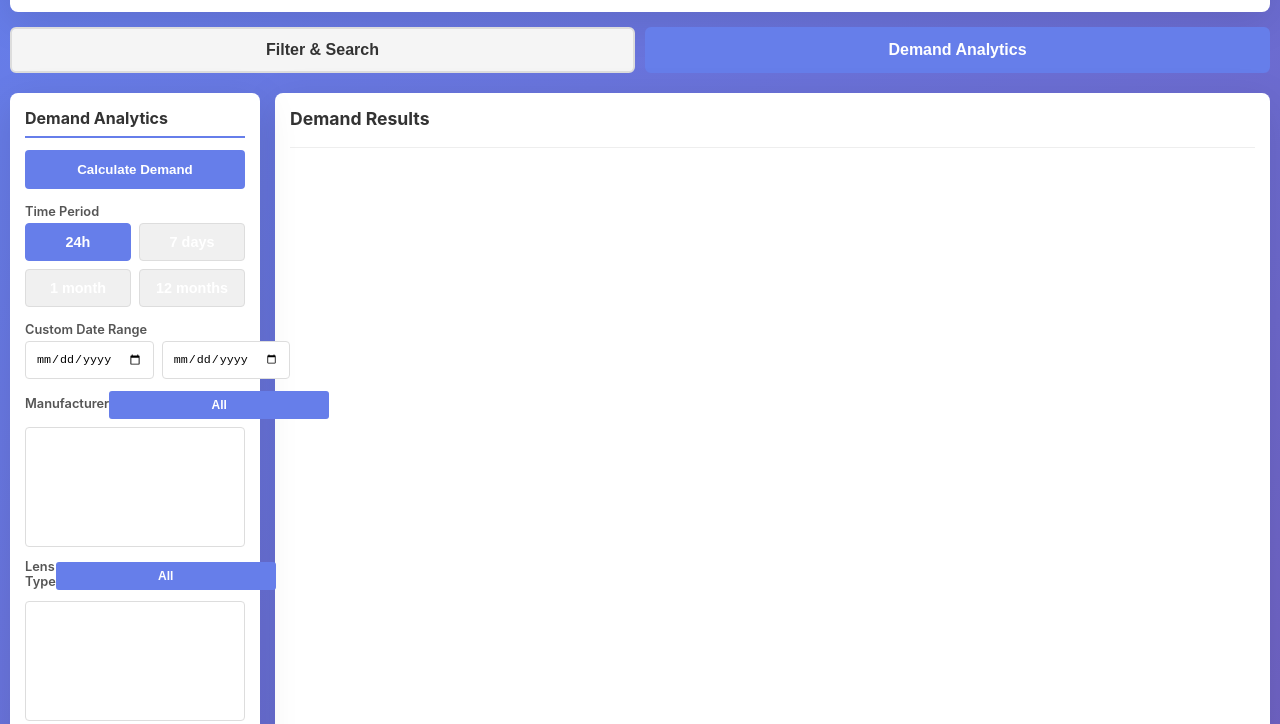
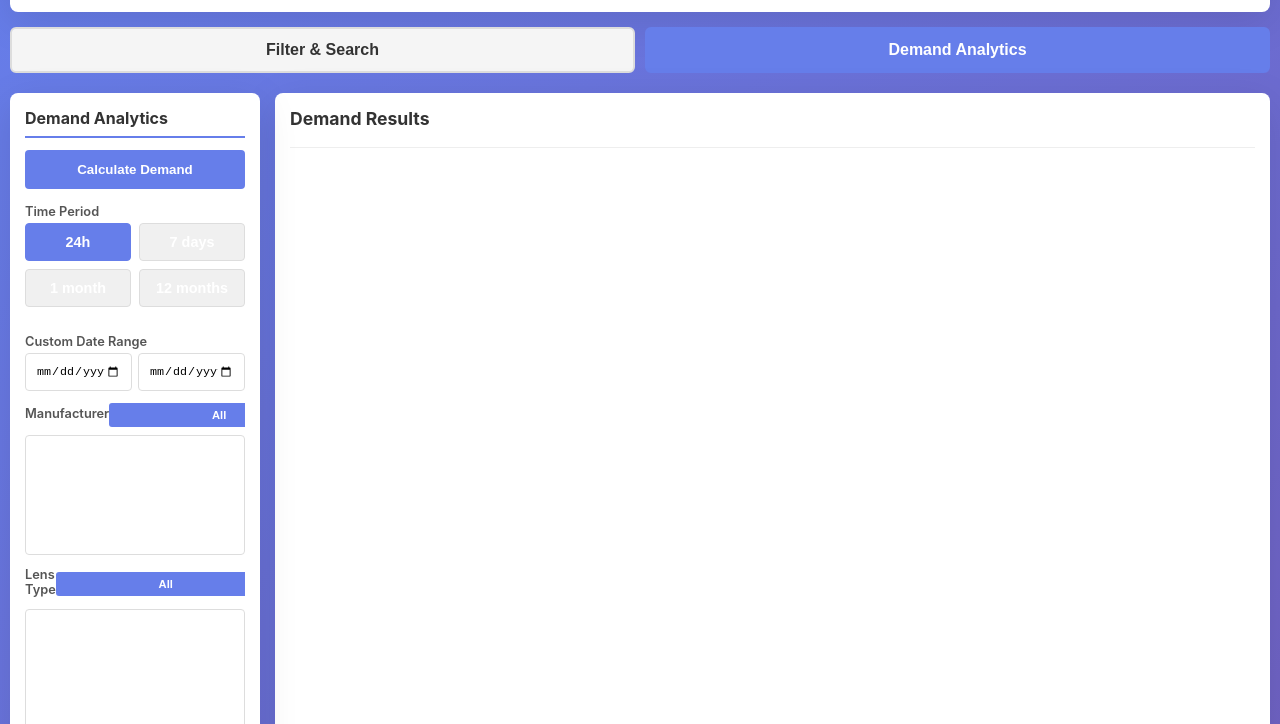
Before and after one commit to kimipdb306-ops/lens-tracker-app, a website: page public/index.html in a window 1280 px wide. Shown: the part 76-800 px from the top of the page. Drawn offline with Linux system fonts and the light colour scheme; no server answers.

Commit message:
Make All buttons smaller and fix date range overflow

```diff
--- a/public/index.html
+++ b/public/index.html
@@ -99,6 +99,7 @@
             height: fit-content;
             position: sticky;
             top: 15px;
+            overflow: hidden;
         }
 
         .sidebar h2 {
@@ -112,6 +113,7 @@
 
         .form-group {
             margin-bottom: 12px;
+            overflow: hidden;
         }
 
         .form-group label {
@@ -125,11 +127,13 @@
         .form-group select,
         .form-group input {
             width: 100%;
+            max-width: 100%;
             padding: 10px;
             border: 1px solid #ddd;
             border-radius: 4px;
             font-size: 0.9em;
             background-color: white;
+            box-sizing: border-box;
         }
 
         .form-group select[multiple] {
@@ -282,17 +286,19 @@
         .date-range {
             display: grid;
             grid-template-columns: 1fr 1fr;
-            gap: 8px;
+            gap: 6px;
             width: 100%;
+            overflow: hidden;
         }
 
         .date-range input {
             width: 100%;
+            min-width: 0;
         }
 
         .select-all-btn {
-            padding: 4px 8px;
-            font-size: 0.75em;
+            padding: 3px 6px;
+            font-size: 0.7em;
             background: #667eea;
             color: white;
             border: none;
@@ -300,8 +306,7 @@
             cursor: pointer;
             font-weight: 600;
             transition: background 0.2s;
-            min-width: 40px;
-            height: 28px;
+            height: 24px;
             display: inline-flex;
             align-items: center;
             justify-content: center;
```
